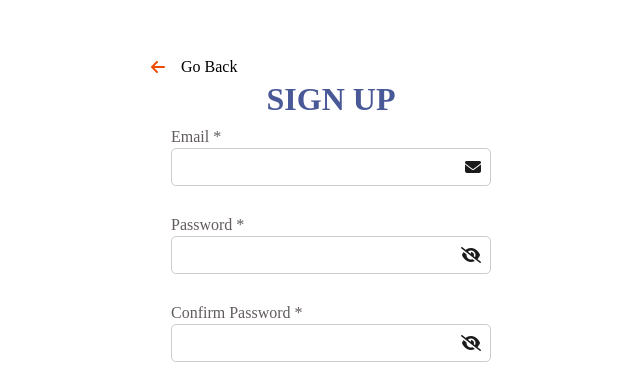
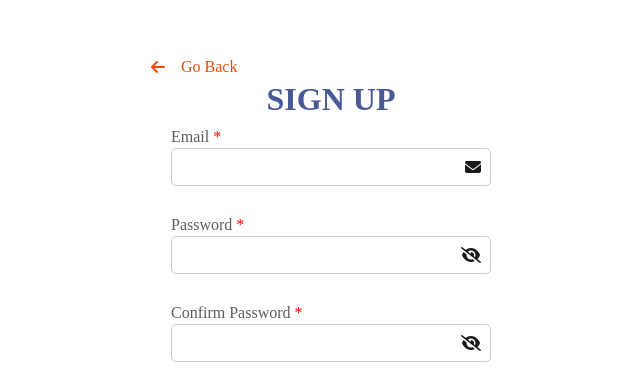
Before and after one commit to Hezronbwareng/kwarko, a plain HTML site: page signup.html in a window 1280 px wide. Shown: the part 127-498 px from the top of the page, 309-949 px from the left. Drawn offline with Linux system fonts and the light colour scheme.

Commit message:
Update signup.html

```diff
--- a/signup.html
+++ b/signup.html
@@ -20,14 +20,14 @@
 
                 <div class="go-back">
                     <a href="index.html"><i class="fa-solid fa-arrow-left"></i></a>
-                    <p>Go Back</p>
+                    <p> <span> Go Back </span></p>
                 </div>
 
                 <div class="input-container">
                     <h2 class="form-title">Sign Up</h2>
 
                     <div class="input-wrapper">
-                        <label for="email">Email *</label>
+                        <label for="email">Email <span> * </span></label>
                         <div class="input-div">
                             <input type="email" name="email" id="email" />
                             <i class="fa-solid fa-envelope"></i>
@@ -36,7 +36,7 @@
                     </div>
 
                     <div class="input-wrapper">
-                        <label for="password">Password *</label>
+                        <label for="password">Password  <span> * </span></label>
                         <div class="input-div">
                             <input type="password" name="password" id="password" >
                             <i class="fa-solid fa-eye-slash" ></i>
@@ -45,7 +45,7 @@
                     </div>
 
                     <div class="input-wrapper">
-                        <label for="confirm-password">Confirm Password *</label>
+                        <label for="confirm-password">Confirm Password<span> * </span></label>
                         <div class="input-div">
                             <input type="password" name="confirm-password" id="confirm-password">
                             <i class="fa-solid fa-eye-slash" ></i>
```
